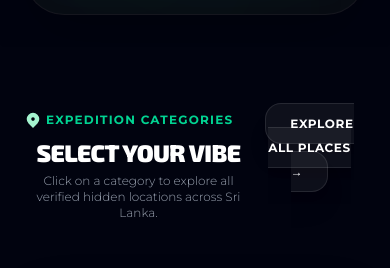
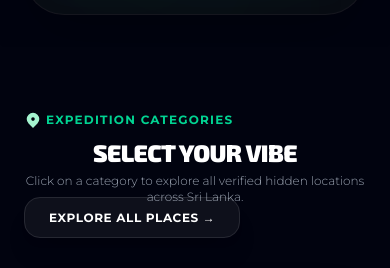
Before and after one commit to lakshan-beast/Unseen-Tapro, a React (Vite) app: page / in a window 390 px wide. Shown: the part 2192-2460 px from the top of the page. Built offline with nearby package versions, Linux system fonts and the light colour scheme; no server answers; grey boxes are pictures that could not be loaded; a web font is replaced by a local one.

Commit message:
fix: Update layout in Categories component for better responsiveness

```diff
--- a/src/pages/Categories.tsx
+++ b/src/pages/Categories.tsx
@@ -70,7 +70,7 @@ export default function Home() {
   return (
     <div className="relative  bg-[#01030f] text-white overflow-hidden">
       <section className="max-w-7xl mx-auto px-6 md:px-12 py-16 ">
-        <div className="mb-12 text-center sm:text-left flex justify-between">
+        <div className="mb-12 text-center sm:text-left flex justify-between flex-wrap md:flex-nowrap ">
           <div>
             <span className="text-emerald-400 font-bold text-xs tracking-widest uppercase mb-2 flex gap-1 items-center ">
               <HiLocationMarker className="size-4.5 text-emerald-200 " />{" "}
```
